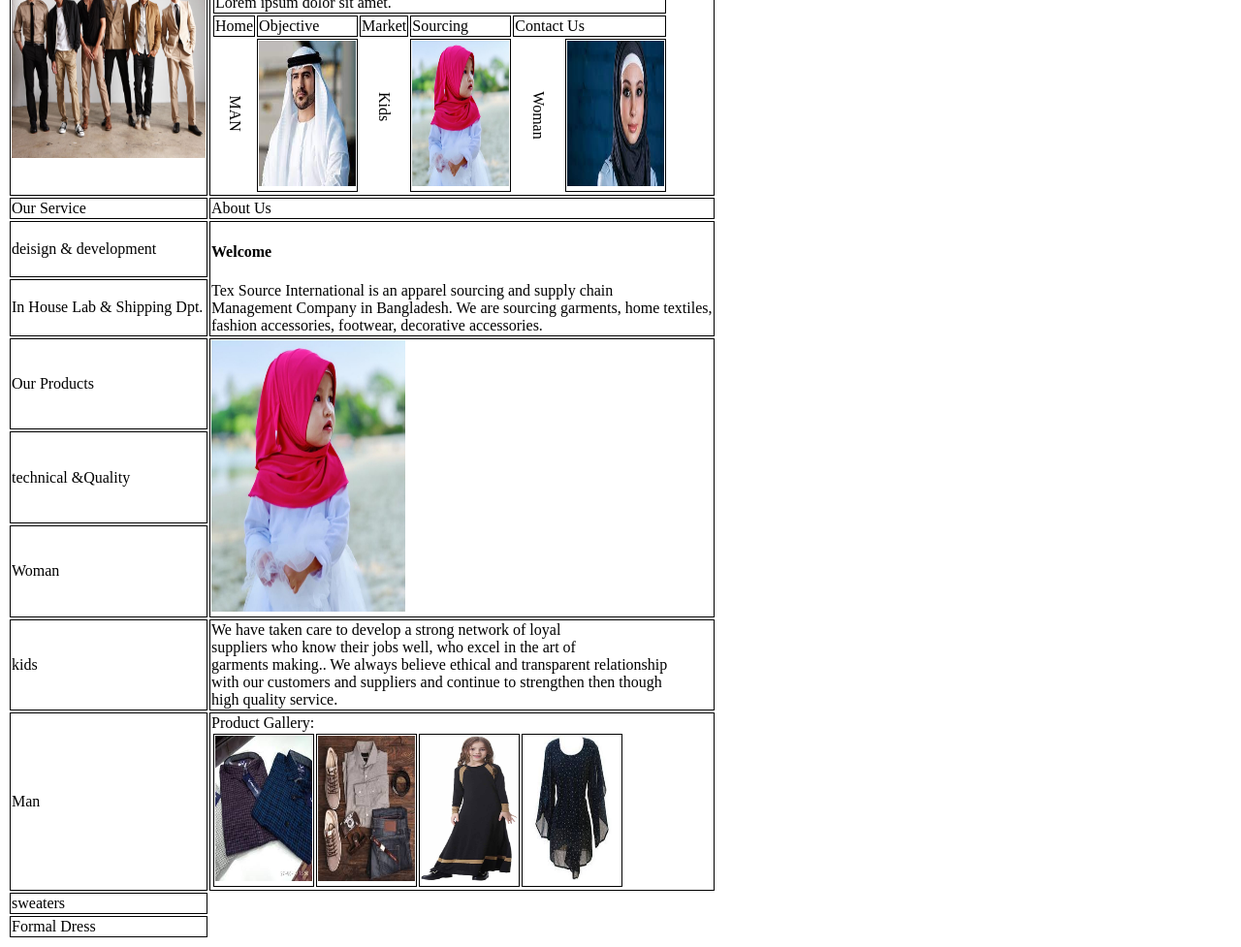
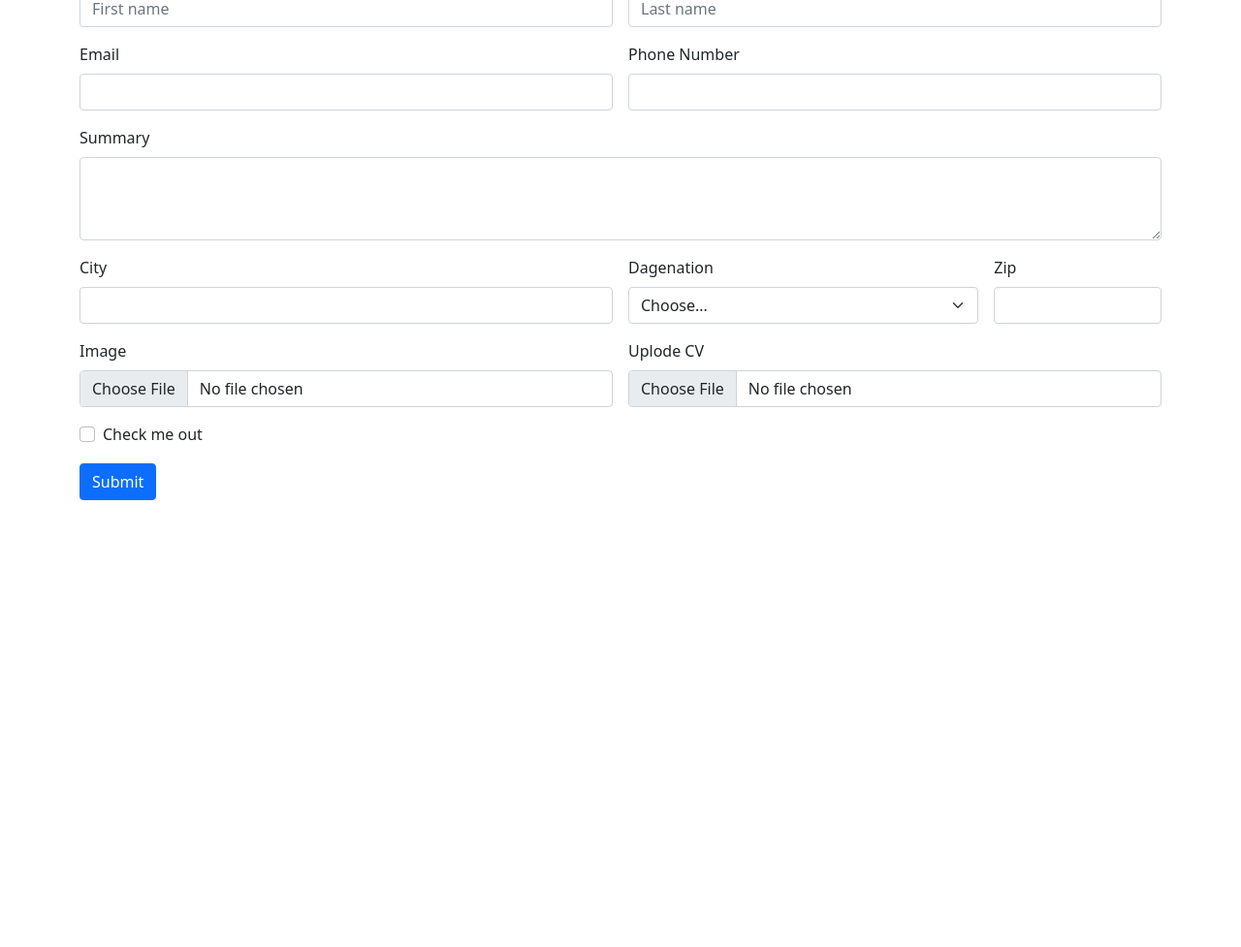
Before and after one commit to Salman2118/Test1, a plain HTML site: page Index.html in a window 1280 px wide. Shown: the part 82-1059 px from the top of the page at 97% size. After the commit the page ends 800 px from the top, so only its background shows below. Drawn offline with nearby package versions, Linux system fonts and the light colour scheme.

Commit message:
form input

```diff
--- a/Index.html
+++ b/Index.html
@@ -1,120 +1,79 @@
 <!DOCTYPE html>
 <html lang="en">
+
 <head>
     <meta charset="UTF-8">
     <link rel="stylesheet" href="css/style.css">
     <meta name="viewport" content="width=device-width, initial-scale=1.0">
-
+    <link href="https://cdn.jsdelivr.net/npm/bootstrap@5.0.2/dist/css/bootstrap.min.css" rel="stylesheet"
+        integrity="sha384-EVSTQN3/azprG1Anm3QDgpJLIm9Nao0Yz1ztcQTwFspd3yD65VohhpuuCOmLASjC" crossorigin="anonymous">
     <title>Document</title>
 </head>
+
 <body>
     <div class="container">
-        <table>
-            <tr>
-                <td>
-                    <img src="image/man_group.jpg" width="200" height="200">
-                </td>
-                <td>
-                    <table>
-                        <tr>
-                            <td colspan="6">
-                            <img src="image/Logo1.jpg" width="400" height="50">
-                            </td>
-                        </tr>
-                        <tr>
-                            <td colspan="6">
-                                Lorem ipsum dolor sit amet.
-                            </td>
-                        </tr>
-                        <tr>
-                            <td>Home</td>
-                            <td>Objective</td>
-                            <td>Market</td>
-                            <td>Sourcing</td>
-                            <td colspan="2">Contact Us</td>
-                        </tr>
-                        <tr>
-                            <td class="Rotate-text">MAN</td>
-                            <td>
-                                <img src="image/top_photo2.jpg" width="100" height="150">
-                            </td>
-                            <td class="Rotate-text">Kids</td>
-                            <td><img src="image/kids_single.jpg" width="100" height="150">
-                            </td>
-                            <td class="Rotate-text">Woman</td>
-                            <td><img src="image/woman_face.jpg" width="100" height="150">
-                            </td>
-                        </tr>
-                    </table>
-                </td>
-            </tr>
-            <tr>
-               <td>Our Service</td>
-               <td colspan="3">About Us</td>
-               </tr>
-               <tr>
-               <td>deisign & development</td>
-               <td colspan="3" rowspan="2">
-                <h4>Welcome
-                </h4>
-                    Tex Source International is an apparel sourcing and supply chain<br> Management Company in Bangladesh.
-                    We are sourcing garments, home textiles, <br>fashion accessories, footwear, decorative accessories.
-               </td>
-            </tr>
-            <tr>
-                <td>In House Lab & Shipping Dpt.</td>
-            </tr>
-            <tr>
-                <td>Our Products</td>
-                <td colspan="3" rowspan="3" class="kidesness">
-                    <img src="image/kids_single.jpg">
-                </td>
-            </tr>
-            <tr>
-                <td>technical &Quality</td>
-            </tr>
-            <tr>
-                <td>Woman</td>
-            </tr>
-            <tr>
-                <td>kids</td>
-                <td>We have taken care to develop a strong network of loyal<br> suppliers who know their jobs well, who excel in the art of<br> garments making..
-                    We always believe ethical and transparent relationship <br>with our customers and suppliers and continue to strengthen then though <br>high quality service.</td>
-            </tr>
-            <tr>
-                <td>Man</td>
-                <td>
-                    <table>
+        <div class="re_form">
+            <form class="row g-3">
+                <div class="col-md-6">
+                    <label for="inputEmail4" class="form-label">Fast Name</label>
+                    <input type="email" class="form-control" placeholder="First name" id="inputEmail4">
+                </div>
+                <div class="col-md-6">
+                    <label for="inputEmail4" class="form-label">Last Name</label>
+                    <input type="email" class="form-control" placeholder="Last name" id="inputEmail4">
+                </div>
+                <div class="col-md-6">
+                    <label for="inputEmail4" class="form-label">Email</label>
+                    <input type="email" class="form-control" id="inputEmail4">
+                </div>
+                <div class="col-md-6">
+                    <label for="inputPassword4" class="form-label">Phone Number</label>
+                    <input type="number" class="form-control" id="inputPassword4">
+                </div>
+                <div class="col-12">
+                    <label for="inputAddress" class="form-label">Summary</label>
+                    <textarea class="form-control" id="exampleFormControlTextarea1" rows="3"></textarea>
+                </div>
+                <div class="col-md-6">
+                    <label for="inputCity" class="form-label">City</label>
+                    <input type="text" class="form-control" id="inputCity">
+                </div>
+                <div class="col-md-4">
+                    <label for="inputState" class="form-label">Dagenation</label>
+                    <select id="inputState" class="form-select">
+                        <option selected>Choose...</option>
+                        <option>Associate Professor</option>
+                        <option>Assistant Professor</option>
+                        <option>Lecturer</option>
 
-                        <tr>
-                            Product Gallery:
-                            <td>
-
-                                <img src="image/shirt.jpg" width="100" height="150">
-                            </td>
-                            <td>
-                                <img src="image/shirt+ginse.jpg" width="100" height="150">
-                            </td>
-                            <td>
-                                <img src="image/woman.jpg" width="100" height="150">
-                            </td>
-                            <td >
-                                <img src="image/ledis3.jpg" width="100" height="150">
-                            </td>
-                        </tr>
-
-                    </table>
-
-                </td>
-
-            </tr>
-            <tr>
-                <td>sweaters</td>
-            </tr>
-            <tr>
-                <td>Formal Dress</td>
-            </tr>
-          </table>
+                    </select>
+                </div>
+                <div class="col-md-2">
+                    <label for="inputZip" class="form-label">Zip</label>
+                    <input type="text" class="form-control" id="inputZip">
+                </div>
+                <div class="col-md-6">
+                    <label for="inputZip" class="form-label">Image</label>
+                    <input type="file" class="form-control" id="inputGroupFile01">
+                </div>
+                <div class="col-md-6">
+                    <label for="inputZip" class="form-label">Uplode CV</label>
+                    <input type="file" class="form-control" id="inputGroupFile01">
+                </div>
+                <div class="col-12">
+                    <div class="form-check">
+                        <input class="form-check-input" type="checkbox" id="gridCheck">
+                        <label class="form-check-label" for="gridCheck">
+                            Check me out
+                        </label>
+                    </div>
+                </div>
+                <div class="col-12">
+                    <button type="submit" class="btn btn-primary">Submit</button>
+                </div>
+            </form>
+        </div>
     </div>
 </body>
+
 </html>
--- a/css/style.css
+++ b/css/style.css
@@ -1,30 +1,3 @@
-body{
-
-
-
+.re_form{
+  margin-top: 40px;
 }
-th, td {
-  border:1px solid black;
-}
-
-.logo img{
-  height: 280px;
-  width: 200px;
-}
-.banner img{
-  height: 100px;
-  width: 180px;
-}
-.banner_ing img{
-  height: 160px;
-  width: 100px;
-}
-.kidesness img{
-  height: 280px;
-  width: 200px;
-
-}
-.Rotate-text{
-  rotate: 90deg;
-  border: none;
-}
```
